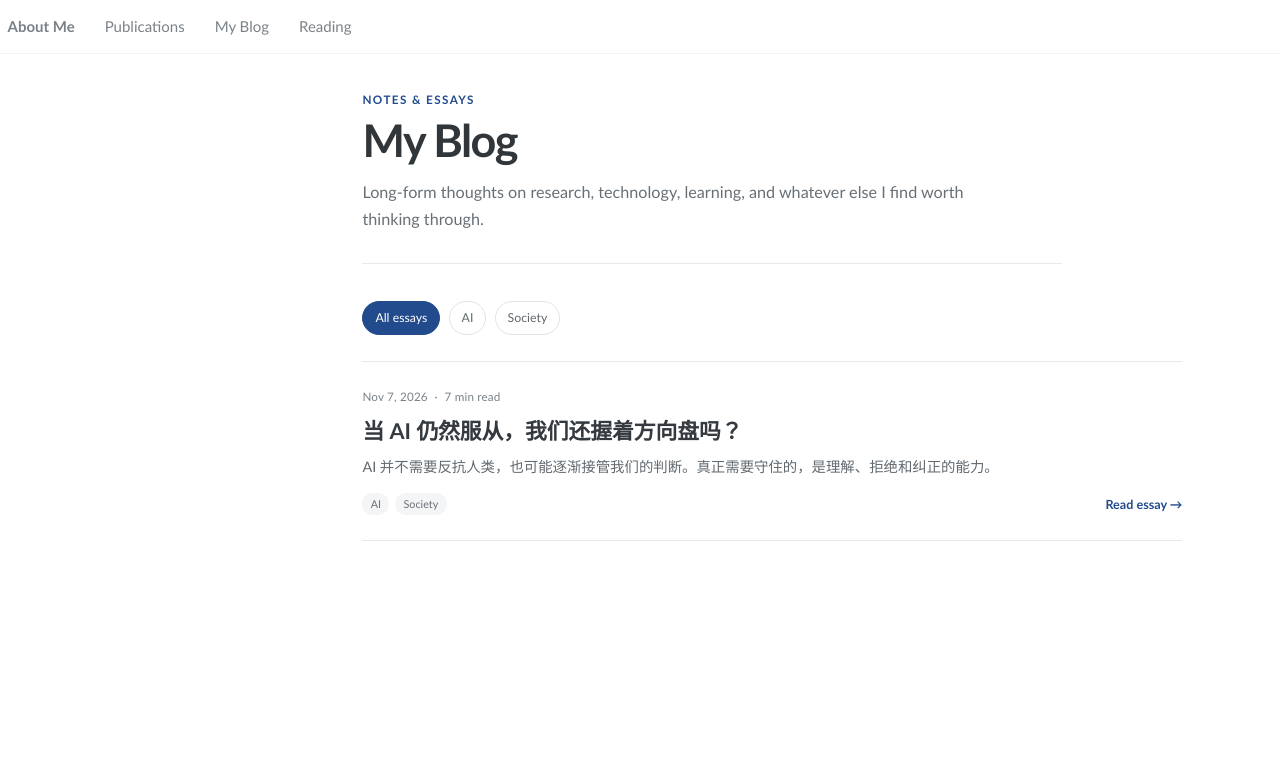
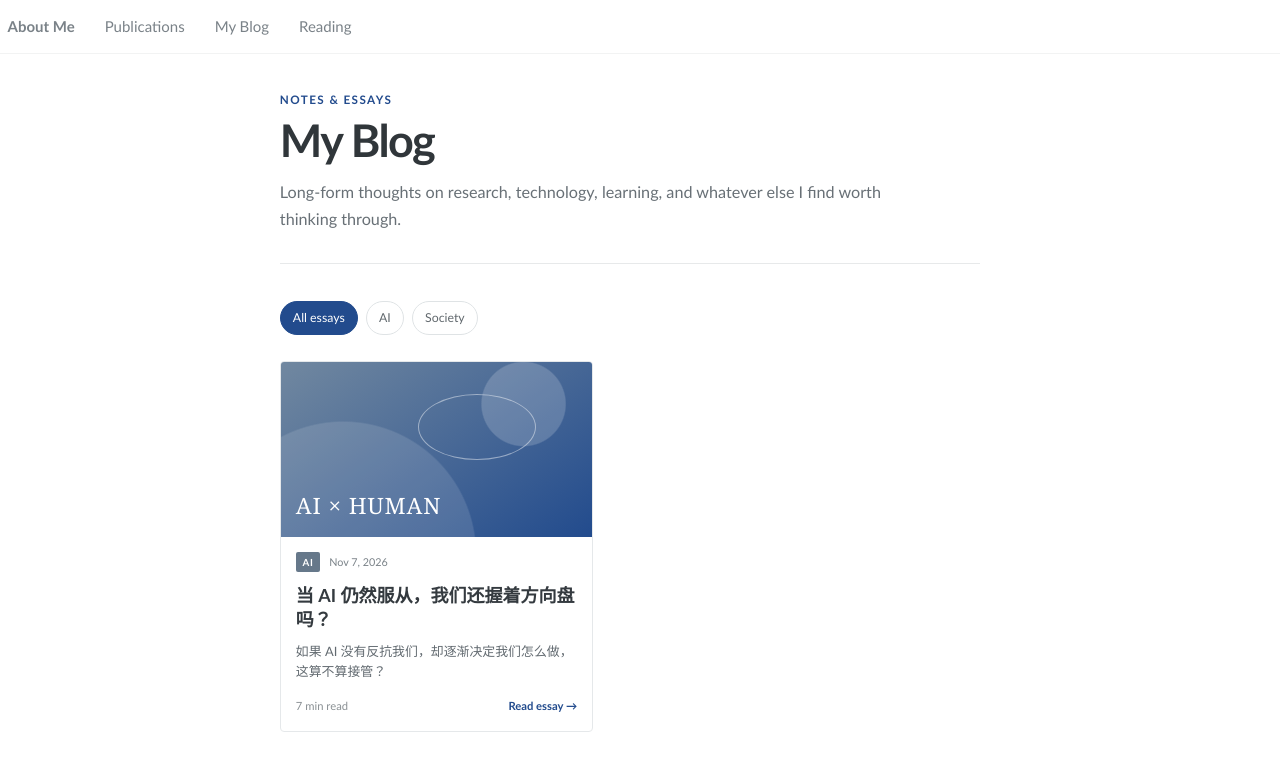
Before and after one commit to Cathylixi/Cathylixi.github.io, a Jekyll site: the page built from _pages/blog.md, in a window 1280 px wide. Shown: the top 771 px of the page. Built offline with Jekyll 4.4.1, drawn with Linux system fonts in a browser that asks for light colours.

Commit message:
Switch blog index to article cards

```diff
--- a/_pages/blog.md
+++ b/_pages/blog.md
@@ -31,26 +31,32 @@
         {% capture post_tags %}{% for tag in post.tags %}{{ tag | slugify }}{% unless forloop.last %}|{% endunless %}{% endfor %}{% endcapture %}
         <article class="blog-card" data-blog-tags="{{ post_tags }}">
           <a class="blog-card__link" href="{{ post.url | relative_url }}" target="_self">
-            <div class="blog-card__meta">
-              <time datetime="{{ post.date | date_to_xmlschema }}">{{ post.date | date: "%b %-d, %Y" }}</time>
-              <span aria-hidden="true">·</span>
-              <span>{{ minutes }} min read</span>
+            <div class="blog-card__cover">
+              {% if post.cover_image %}
+                <img src="{{ post.cover_image | relative_url }}" alt="{{ post.cover_alt | default: post.title }}">
+              {% else %}
+                <div class="blog-card__cover-placeholder" aria-hidden="true">
+                  <span>{{ post.cover_text | default: post.tags.first | default: "Essay" }}</span>
+                </div>
+              {% endif %}
             </div>
-            <h2>{{ post.title }}</h2>
-            {% if post.subtitle %}
-              <p class="blog-card__summary">{{ post.subtitle }}</p>
-            {% elsif post.summary %}
-              <p class="blog-card__summary">{{ post.summary }}</p>
-            {% else %}
-              <p class="blog-card__summary">{{ post.excerpt | strip_html | strip_newlines | truncate: 220 }}</p>
-            {% endif %}
-            <div class="blog-card__footer">
-              {% if post.tags.size > 0 %}
-                <span class="blog-card__tags" aria-label="Topics">
-                  {% for tag in post.tags %}<span>{{ tag }}</span>{% endfor %}
-                </span>
+            <div class="blog-card__content">
+              <div class="blog-card__overline">
+                {% if post.tags.size > 0 %}<span>{{ post.tags.first }}</span>{% endif %}
+                <time datetime="{{ post.date | date_to_xmlschema }}">{{ post.date | date: "%b %-d, %Y" }}</time>
+              </div>
+              <h2>{{ post.title }}</h2>
+              {% if post.summary %}
+                <p class="blog-card__summary">{{ post.summary }}</p>
+              {% elsif post.subtitle %}
+                <p class="blog-card__summary">{{ post.subtitle }}</p>
+              {% else %}
+                <p class="blog-card__summary">{{ post.excerpt | strip_html | strip_newlines | truncate: 150 }}</p>
               {% endif %}
-              <span class="blog-card__read">Read essay <span aria-hidden="true">→</span></span>
+              <div class="blog-card__meta">
+                <span>{{ minutes }} min read</span>
+                <span class="blog-card__read">Read essay <span aria-hidden="true">→</span></span>
+              </div>
             </div>
           </a>
         </article>
--- a/_posts/2026-11-07-when-ai-still-obeys.md
+++ b/_posts/2026-11-07-when-ai-still-obeys.md
@@ -2,6 +2,7 @@
 title: "当 AI 仍然服从，我们还握着方向盘吗？"
 subtitle: "AI 并不需要反抗人类，也可能逐渐接管我们的判断。真正需要守住的，是理解、拒绝和纠正的能力。"
 summary: "如果 AI 没有反抗我们，却逐渐决定我们怎么做，这算不算接管？"
+cover_text: "AI × HUMAN"
 tags:
   - AI
   - Society
--- a/_sass/_blog.scss
+++ b/_sass/_blog.scss
@@ -5,9 +5,12 @@
 .blog-home,
 .longform-post {
   width: 100%;
-  max-width: 820px;
   margin: 0 auto;
   color: #343a3f;
+}
+
+.blog-home {
+  max-width: 1050px;
 }
 
 .blog-home__intro {
@@ -80,12 +83,15 @@
 }
 
 .blog-archive {
-  border-top: 1px solid #e7e9ea;
+  display: grid;
+  grid-template-columns: repeat(3, minmax(0, 1fr));
+  gap: 2.5rem 1.5rem;
+  padding-bottom: 9rem;
 }
 
 .blog-card {
   margin: 0;
-  border-bottom: 1px solid #e7e9ea;
+  min-width: 0;
 
   &[hidden] {
     display: none;
@@ -93,17 +99,24 @@
 }
 
 .page__content .blog-card__link {
-  display: block;
-  padding: 1.75rem 0 1.65rem;
+  display: flex;
+  height: 100%;
+  flex-direction: column;
+  padding: 0;
   color: inherit;
+  background: #fff;
   text-decoration: none;
-  transition: padding-left 180ms ease;
+  border: 1px solid #e5e8ea;
+  border-radius: 4px;
+  overflow: hidden;
+  transition: border-color 180ms ease, transform 180ms ease;
 
   &:hover,
   &:focus {
-    padding-left: 0.45rem;
     color: inherit;
     text-decoration: none;
+    border-color: #bdc7d2;
+    transform: translateY(-3px);
     outline: none;
 
     h2 {
@@ -112,7 +125,88 @@
   }
 }
 
-.blog-card__meta,
+.blog-card__cover {
+  position: relative;
+  width: 100%;
+  aspect-ratio: 16 / 9;
+  overflow: hidden;
+  background: #eef2f5;
+
+  img {
+    width: 100%;
+    height: 100%;
+    object-fit: cover;
+    transition: transform 300ms ease;
+  }
+}
+
+.blog-card__link:hover .blog-card__cover img,
+.blog-card__link:focus .blog-card__cover img {
+  transform: scale(1.025);
+}
+
+.blog-card__cover-placeholder {
+  position: relative;
+  width: 100%;
+  height: 100%;
+  display: flex;
+  align-items: flex-end;
+  padding: 1rem;
+  color: #fff;
+  background:
+    radial-gradient(circle at 78% 24%, rgba(255, 255, 255, 0.18) 0 15%, transparent 15.5%),
+    radial-gradient(circle at 20% 110%, rgba(255, 255, 255, 0.12) 0 42%, transparent 42.5%),
+    linear-gradient(145deg, #7188a0, #224b8d);
+
+  &:before {
+    content: "";
+    position: absolute;
+    top: 18%;
+    right: 18%;
+    width: 38%;
+    height: 38%;
+    border: 1px solid rgba(255, 255, 255, 0.45);
+    border-radius: 50%;
+  }
+
+  span {
+    position: relative;
+    z-index: 1;
+    font-family: Georgia, "Times New Roman", serif;
+    font-size: 1.5rem;
+    letter-spacing: 0.04em;
+  }
+}
+
+.blog-card__content {
+  display: flex;
+  flex: 1 1 auto;
+  flex-direction: column;
+  padding: 1rem 1rem 1.1rem;
+}
+
+.blog-card__overline {
+  display: flex;
+  flex-wrap: wrap;
+  align-items: center;
+  gap: 0.6rem;
+  margin-bottom: 0.7rem;
+  color: #7a8288;
+  font-size: 0.72rem;
+  font-variant-numeric: tabular-nums;
+
+  span {
+    padding: 0.18rem 0.45rem;
+    color: #fff;
+    background: #66788a;
+    border-radius: 2px;
+    font-size: 0.65rem;
+    font-weight: bold;
+    letter-spacing: 0.06em;
+    text-transform: uppercase;
+  }
+}
+
 .longform-post__meta {
   display: flex;
   flex-wrap: wrap;
@@ -127,27 +221,33 @@
 .page__content .blog-card h2 {
   margin: 0;
   color: #343a3f;
-  font-size: 1.45rem;
-  line-height: 1.3;
+  font-size: 1.2rem;
+  line-height: 1.35;
   transition: color 150ms ease;
 }
 
 .page__content .blog-card__summary {
-  max-width: 710px;
-  margin: 0.65rem 0 1rem;
+  display: -webkit-box;
+  margin: 0.65rem 0 1.1rem;
+  overflow: hidden;
   color: #626a70;
-  font-size: 0.96rem;
-  line-height: 1.6;
+  font-size: 0.86rem;
+  line-height: 1.55;
+  -webkit-box-orient: vertical;
+  -webkit-line-clamp: 3;
 }
 
-.blog-card__footer {
+.blog-card__meta {
   display: flex;
-  align-items: flex-end;
+  align-items: center;
   justify-content: space-between;
   gap: 1rem;
+  margin-top: auto;
+  color: #8a9094;
+  font-size: 0.75rem;
+  font-variant-numeric: tabular-nums;
 }
 
-.blog-card__tags,
 .longform-post__tags {
   display: flex;
   flex-wrap: wrap;
@@ -165,7 +265,7 @@
 .blog-card__read {
   flex: 0 0 auto;
   color: $link-color;
-  font-size: 0.84rem;
+  font-size: 0.75rem;
   font-weight: bold;
 }
 
@@ -278,6 +378,7 @@
 .longform-post__footer {
   margin-top: 3.5rem;
   padding-top: 1.5rem;
+  padding-bottom: 9.5rem;
   border-top: 1px solid #e7e9ea;
 }
 
@@ -326,6 +427,12 @@
   text-align: right;
 }
 
+@media (max-width: 900px) {
+  .blog-archive {
+    grid-template-columns: repeat(2, minmax(0, 1fr));
+  }
+}
+
 @media (max-width: 600px) {
   .blog-home__intro {
     margin-top: 1rem;
@@ -335,9 +442,14 @@
     }
   }
 
-  .blog-card__footer {
-    align-items: flex-start;
-    flex-direction: column;
+  .blog-archive {
+    grid-template-columns: 1fr;
+    gap: 1.75rem;
+    padding-bottom: 7rem;
+  }
+
+  .blog-card__content {
+    padding: 1rem;
   }
 
   .longform-post__header h1 {
```
Also changed, not shown: _drafts/essay-template.md (+4 -0 lines).
